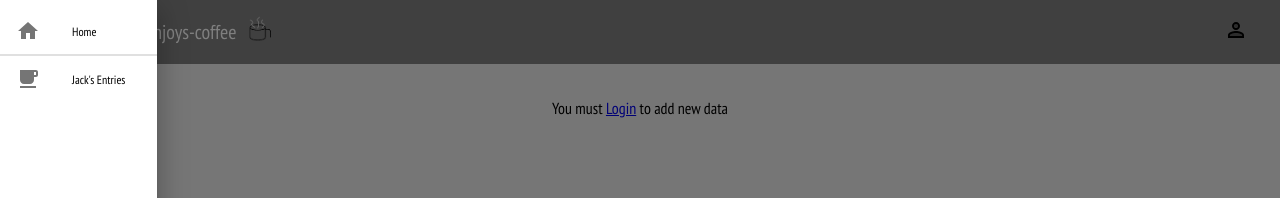
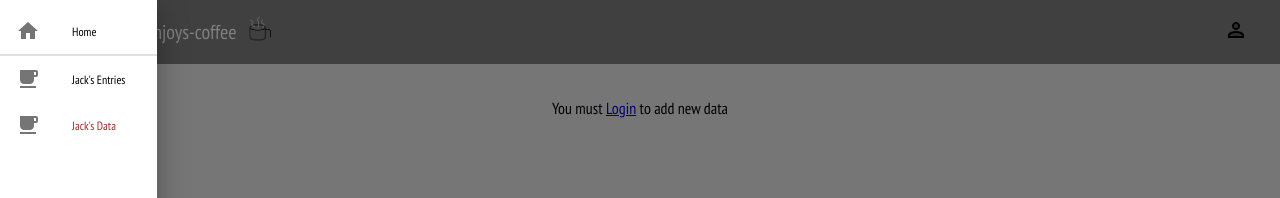
Before and after one commit to jackbrenneman/jack-enjoys-coffee, a React (Create React App) app: page /data in a window 1280 px wide. Both pictures are taken after a click on the button "menu". Shown: the top 198 px of the page. Built offline with nearby package versions, Linux system fonts and the light colour scheme.

Commit message:
new nav for jacks data

```diff
--- a/src/nav/topnav.js
+++ b/src/nav/topnav.js
@@ -196,6 +196,23 @@ function TopNav({ user }) {
             </ListItem>
           </Box>
         </NavLink>
+        <NavLink
+          className={classes.navLink}
+          to={'/data?jacks_data=1'}
+          onClick={handleDrawerToggle}
+          activeClassName={classes.activeNavLink}
+        >
+          <Box pr={2}>
+            <ListItem button>
+              <ListItemIcon>
+                <LocalCafeIcon />
+              </ListItemIcon>
+              <ListItemText
+                primary={<Typography variant="caption">Jack's Data</Typography>}
+              />
+            </ListItem>
+          </Box>
+        </NavLink>
       </>
     );
   };
--- a/src/sections/current_data/brewer_data.js
+++ b/src/sections/current_data/brewer_data.js
@@ -37,8 +37,8 @@ const useStyles = makeStyles((theme) => ({
     },
   },
   emptyBox: {
-    width: '30px', // Same width as icon to make things centered
-    height: '30px', // Same height as icon to make things centered
+    width: '36px', // Same width as icon to make things centered
+    height: '36px', // Same height as icon to make things centered
   },
 }));
 
--- a/src/sections/current_data/coffee_data.js
+++ b/src/sections/current_data/coffee_data.js
@@ -40,8 +40,8 @@ const useStyles = makeStyles((theme) => ({
     // minWidth: '80%',
   },
   emptyBox: {
-    width: '30px', // Same width as icon to make things centered
-    height: '30px', // Same height as icon to make things centered
+    width: '36px', // Same width as icon to make things centered
+    height: '36px', // Same height as icon to make things centered
   },
 }));
 
--- a/src/sections/current_data/drink_data.js
+++ b/src/sections/current_data/drink_data.js
@@ -36,8 +36,8 @@ const useStyles = makeStyles((theme) => ({
     },
   },
   emptyBox: {
-    width: '30px', // Same width as icon to make things centered
-    height: '30px', // Same height as icon to make things centered
+    width: '36px', // Same width as icon to make things centered
+    height: '36px', // Same height as icon to make things centered
   },
 }));
 
--- a/src/sections/current_data/grinder_data.js
+++ b/src/sections/current_data/grinder_data.js
@@ -33,8 +33,8 @@ const useStyles = makeStyles((theme) => ({
     },
   },
   emptyBox: {
-    width: '30px', // Same width as icon to make things centered
-    height: '30px', // Same height as icon to make things centered
+    width: '36px', // Same width as icon to make things centered
+    height: '36px', // Same height as icon to make things centered
   },
 }));
 
--- a/src/sections/current_data/origin_data.js
+++ b/src/sections/current_data/origin_data.js
@@ -31,8 +31,8 @@ const useStyles = makeStyles((theme) => ({
     },
   },
   emptyBox: {
-    width: '30px', // Same width as icon to make things centered
-    height: '30px', // Same height as icon to make things centered
+    width: '36px', // Same width as icon to make things centered
+    height: '36px', // Same height as icon to make things centered
   },
 }));
 
--- a/src/sections/current_data/roaster_data.js
+++ b/src/sections/current_data/roaster_data.js
@@ -38,8 +38,8 @@ const useStyles = makeStyles((theme) => ({
     },
   },
   emptyBox: {
-    width: '30px', // Same width as icon to make things centered
-    height: '30px', // Same height as icon to make things centered
+    width: '36px', // Same width as icon to make things centered
+    height: '36px', // Same height as icon to make things centered
   },
 }));
 
--- a/src/sections/current_data/water_data.js
+++ b/src/sections/current_data/water_data.js
@@ -36,8 +36,8 @@ const useStyles = makeStyles((theme) => ({
     flexGrow: 1,
   },
   emptyBox: {
-    width: '30px', // Same width as icon to make things centered
-    height: '30px', // Same height as icon to make things centered
+    width: '36px', // Same width as icon to make things centered
+    height: '36px', // Same height as icon to make things centered
   },
 }));
 
```
